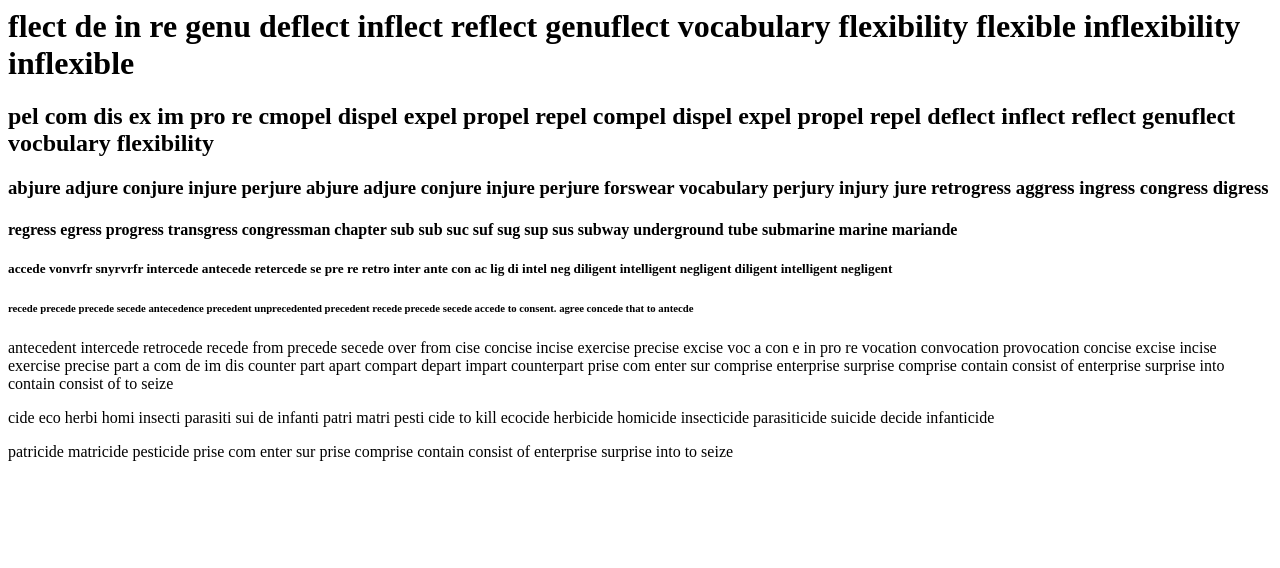
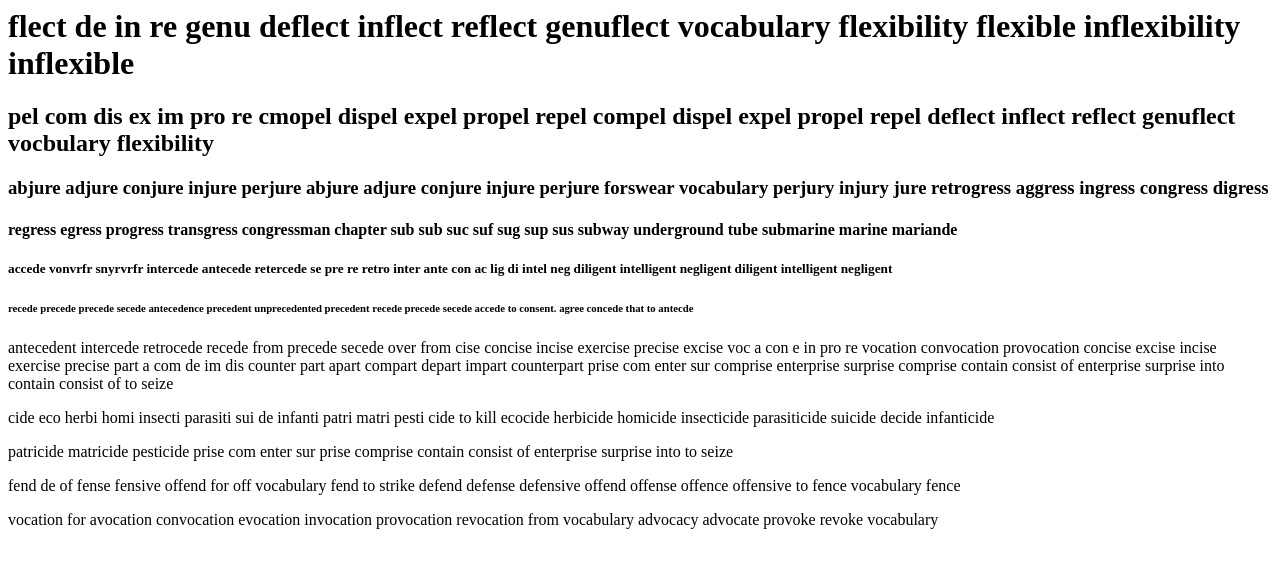
Before and after one commit to pann710/20210811, a plain HTML site: page index.html in a window 1280 px wide. Drawn offline with Linux system fonts and the light colour scheme.

Commit message:
Update index.html

```diff
--- a/index.html
+++ b/index.html
@@ -16,9 +16,9 @@
     <p>cide eco herbi homi insecti parasiti sui de infanti patri matri pesti cide to kill ecocide herbicide homicide insecticide parasiticide suicide decide infanticide </p>
         <p>patricide matricide pesticide prise com enter sur prise comprise contain consist of enterprise surprise into  to seize</p>
 
-        <p> </p>
+        <p> fend de of fense fensive offend for off vocabulary fend to strike defend defense defensive offend offense offence offensive to fence vocabulary  fence</p>
 
-        <p></p>
+        <p>vocation for avocation convocation evocation  invocation provocation revocation from vocabulary advocacy advocate provoke revoke vocabulary</p>
 
         <p></p>
 
```
